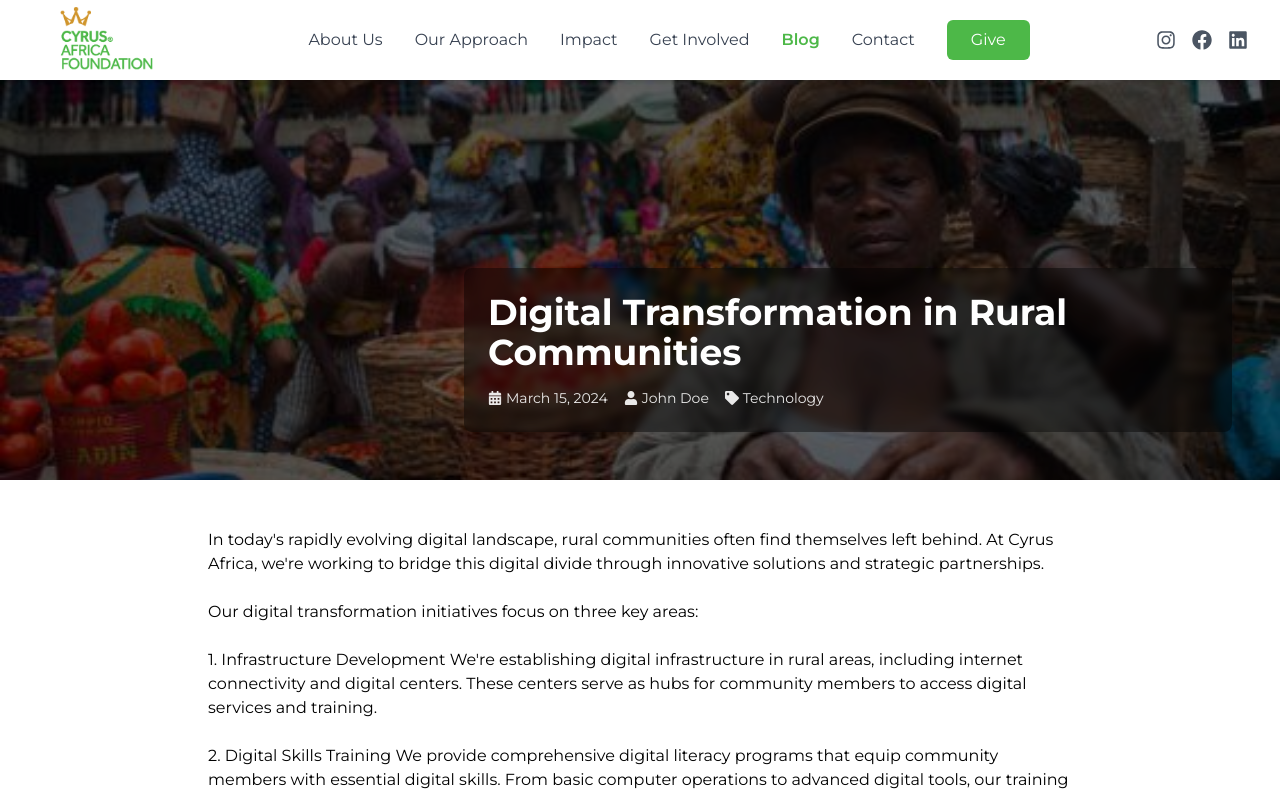
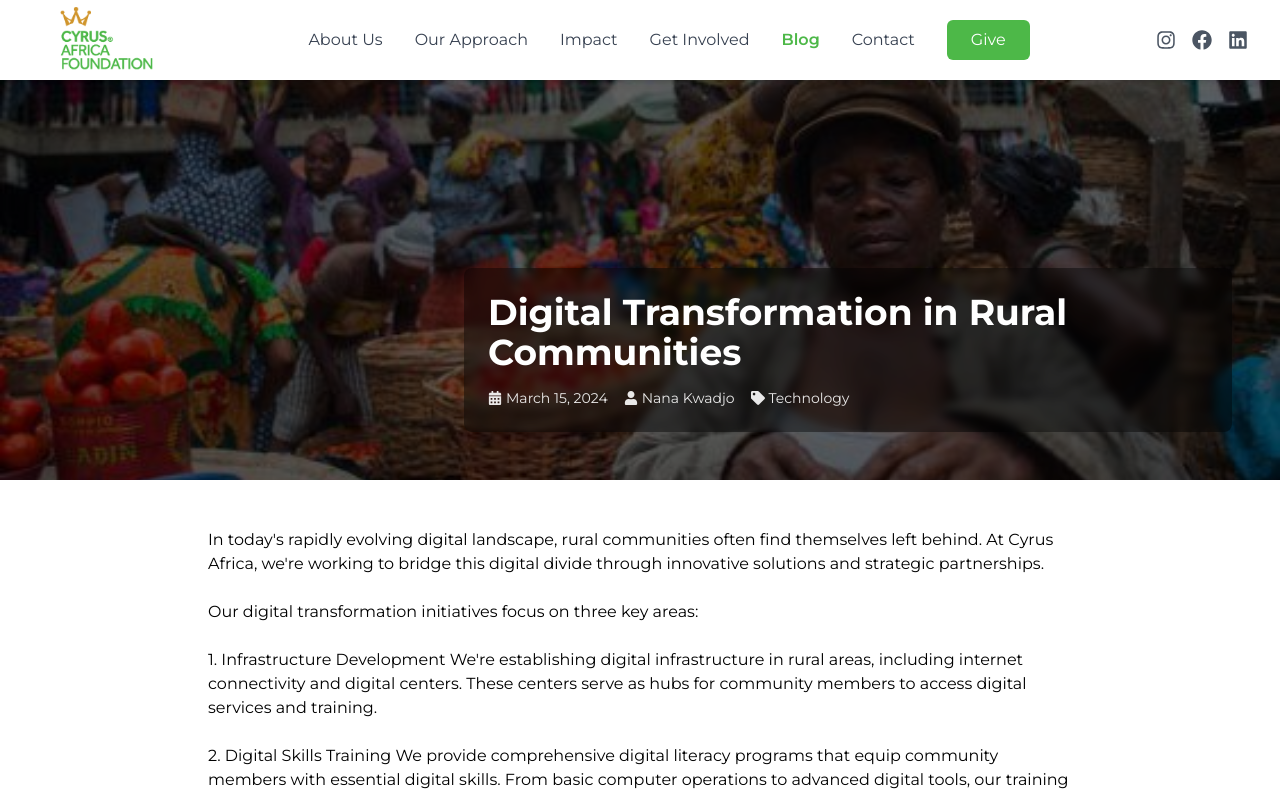
Before and after one commit to ayiteywoods/cyrus-africa, a Next.js app: page /blog/1 in a window 1280 px wide. Shown: the top 795 px of the page. Built offline with nearby package versions, Linux system fonts and the light colour scheme.

Commit message:
blog update

```diff
--- a/src/app/(main)/blog/[id]/page.tsx
+++ b/src/app/(main)/blog/[id]/page.tsx
@@ -33,19 +33,19 @@ The impact of these initiatives has been significant. Communities that have part
 Looking ahead, we're expanding our digital transformation efforts to reach more communities and develop more innovative solutions. Our goal is to ensure that no community is left behind in the digital age.`,
     image: "/market.jpg",
     date: "March 15, 2024",
-    author: "John Doe",
+    author: "Nana Kwadjo",
     category: "Technology"
   },
   {
     id: 2,
     title: "Success Stories: Impact of Value Chain Financing",
     excerpt: "Real stories from communities that have benefited from our innovative financing approach.",
-    content: `Value chain financing has been a game-changer for rural communities across Africa. Through our innovative approach, we've helped numerous farmers and small businesses access the financial resources they need to grow and thrive.
+    content: `Value Chain Financing in Ghana has already proven its ability to transform agriculture, empower rural communities, and drive inclusive economic growth. The success stories are evidence that when finance is structured to follow the flow of goods, knowledge, and trust, it creates lasting impact.
 
 Here are some of our most inspiring success stories:
 
-1. The Maize Farmers of Eastern Uganda
-A group of 50 maize farmers in Eastern Uganda received financing to improve their farming practices and access better markets. Within one year, their average income increased by 60%, and they were able to expand their operations significantly.
+1. The Maize Farmers of Eastern Region
+A group of 50 maize farmers in Eastern Region received financing to improve their farming practices and access better markets. Within one year, their average income increased by 60%, and they were able to expand their operations significantly.
 
 2. The Coffee Cooperative in Rwanda
 Our partnership with a coffee cooperative in Rwanda helped them secure financing for new processing equipment. This led to:
@@ -53,8 +53,8 @@ Our partnership with a coffee cooperative in Rwanda helped them secure financing
 - Higher market prices
 - Increased export opportunities
 
-3. The Women's Agricultural Group in Kenya
-A women's group in Kenya received financing to start a collective farming initiative. The results were remarkable:
+3. The Women's Agricultural Group in Northern Region
+A women's group in Northern Rgion received financing to start a collective farming initiative. The results were remarkable:
 - 80% increase in crop yields
 - Creation of 20 new jobs
 - Establishment of a successful local market
@@ -62,7 +62,7 @@ A women's group in Kenya received financing to start a collective farming initia
 These success stories demonstrate the transformative power of value chain financing. By providing access to capital and technical support, we're helping rural communities build sustainable businesses and improve their livelihoods.`,
     image: "/blog2.jpg",
     date: "March 10, 2024",
-    author: "Jane Smith",
+    author: "Maame Yaa",
     category: "Impact"
   },
   {
@@ -98,7 +98,7 @@ The results of our partnership approach have been impressive:
 Looking forward, we're expanding our partnership network to include more technology providers, financial institutions, and development organizations. Our goal is to create a robust ecosystem of partners working together to transform rural livelihoods.`,
     image: "/use3.jpg",
     date: "March 5, 2024",
-    author: "Mike Johnson",
+    author: "Maame Yaa",
     category: "Partnerships"
   },
   {
@@ -137,7 +137,7 @@ The impact of our financial inclusion initiatives has been significant:
 We're committed to expanding our financial inclusion efforts to reach more communities and develop more innovative solutions.`,
     image: "/hero1.jpg",
     date: "February 28, 2024",
-    author: "Sarah Williams",
+    author: "Nana Kwadjo",
     category: "Finance"
   },
   {
@@ -217,7 +217,7 @@ The results of our digital mapping initiative include:
 We're continuing to innovate and expand our digital mapping capabilities to create more efficient and sustainable supply chains.`,
     image: "/use4.jpg",
     date: "February 15, 2024",
-    author: "Lisa Chen",
+    author: "Nana Kwadjo",
     category: "Innovation"
   }
 ];
--- a/src/app/(main)/blog/page.tsx
+++ b/src/app/(main)/blog/page.tsx
@@ -13,7 +13,7 @@ const blogPosts = [
     excerpt: "How we're leveraging technology to empower rural communities and create sustainable change.",
     image: "/market.jpg",
     date: "March 15, 2024",
-    author: "John Doe",
+    author: "Nana Kwadjo",
     category: "Technology"
   },
   {
@@ -22,7 +22,7 @@ const blogPosts = [
     excerpt: "Real stories from communities that have benefited from our innovative financing approach.",
     image: "/blog2.jpg",
     date: "March 10, 2024",
-    author: "Jane Smith",
+    author: "Maame Yaa",
     category: "Impact"
   },
   {
@@ -31,7 +31,7 @@ const blogPosts = [
     excerpt: "The importance of strategic partnerships in achieving our mission of rural development.",
     image: "/use3.jpg",
     date: "March 5, 2024",
-    author: "Mike Johnson",
+    author: "Maame Yaa",
     category: "Partnerships"
   },
   {
@@ -40,7 +40,7 @@ const blogPosts = [
     excerpt: "How we're making financial services accessible to underserved communities.",
     image: "/hero1.jpg",
     date: "February 28, 2024",
-    author: "Sarah Williams",
+    author: "Nana Kwadjo",
     category: "Finance"
   },
   {
@@ -58,7 +58,7 @@ const blogPosts = [
     excerpt: "How digital mapping is revolutionizing supply chain management in rural areas.",
     image: "/use4.jpg",
     date: "February 15, 2024",
-    author: "Lisa Chen",
+    author: "Nana Kwadjo",
     category: "Innovation"
   }
 ];
```
